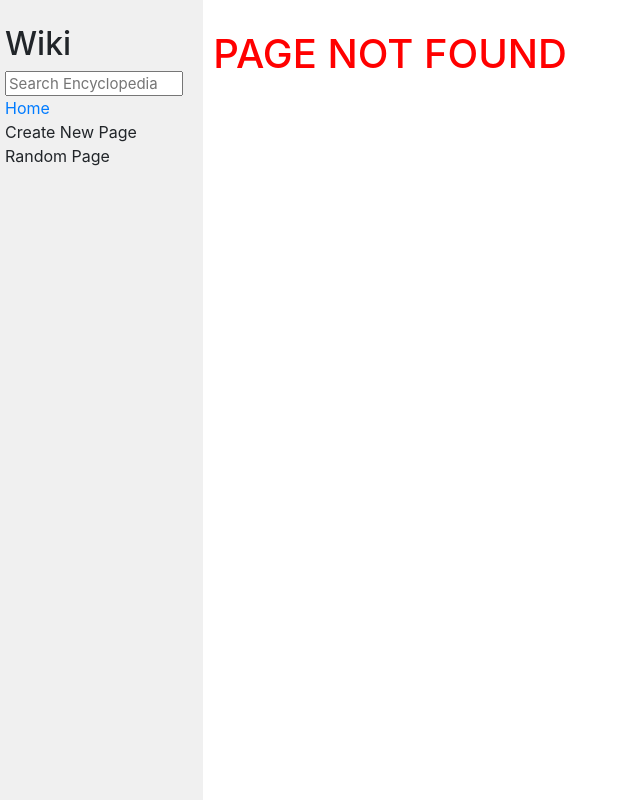
After one commit to mihaiFilipoiu/wiki, a Django app: page /wiki/1 in a window 1280 px wide. The commit adds this page. Shown: the whole page, without its empty margins (0-640 px from the left). Run offline with Django 3.2, Linux system fonts and the light colour scheme; some libraries are stand-ins or nearby versions.

Commit message:
entry page FE&BE

```diff
--- a/encyclopedia/templates/encyclopedia/layout.html
+++ b/encyclopedia/templates/encyclopedia/layout.html
@@ -13,7 +13,7 @@
             <div class="sidebar col-lg-2 col-md-3">
                 <h2>Wiki</h2>
                 <form>
-                    <input class="search" type="text" name="q" placeholder="Search Encyclopedia">
+                    <input class="search" type="text" name="q" placeholder="Search Encyclopedia" autocomplete="off">
                 </form>
                 <div>
                     <a href="{% url 'index' %}">Home</a>
--- /dev/null
+++ b/encyclopedia/templates/encyclopedia/not_found.html
@@ -0,0 +1,9 @@
+{% extends "encyclopedia/layout.html" %}
+
+{% block title %}
+    Page Not Found
+{% endblock %}
+
+{% block body %}
+    <h1 style="color: red;">PAGE NOT FOUND</h1>
+{% endblock %}
--- a/encyclopedia/urls.py
+++ b/encyclopedia/urls.py
@@ -3,5 +3,6 @@ from django.urls import path
 from . import views
 
 urlpatterns = [
-    path("", views.index, name="index")
+    path("", views.index, name="index"),
+    path("wiki/<str:title>", views.entry_page, name="entry_page")
 ]
--- a/encyclopedia/views.py
+++ b/encyclopedia/views.py
@@ -1,9 +1,21 @@
 from django.shortcuts import render
 
 from . import util
+import markdown2
 
 
 def index(request):
     return render(request, "encyclopedia/index.html", {
         "entries": util.list_entries()
     })
+
+def entry_page(request, title):
+    entry = util.get_entry(title)
+    if entry:
+        html_content = markdown2.markdown(entry)
+        return render(request, "encyclopedia/entry_page.html", {
+            "html_content": html_content,
+            "title": title
+        })
+    else:
+        return render(request, "encyclopedia/not_found.html")
```
Also changed, not shown: encyclopedia/templates/encyclopedia/entry_page.html (added, +11 -0 lines), db.sqlite3 (added).
